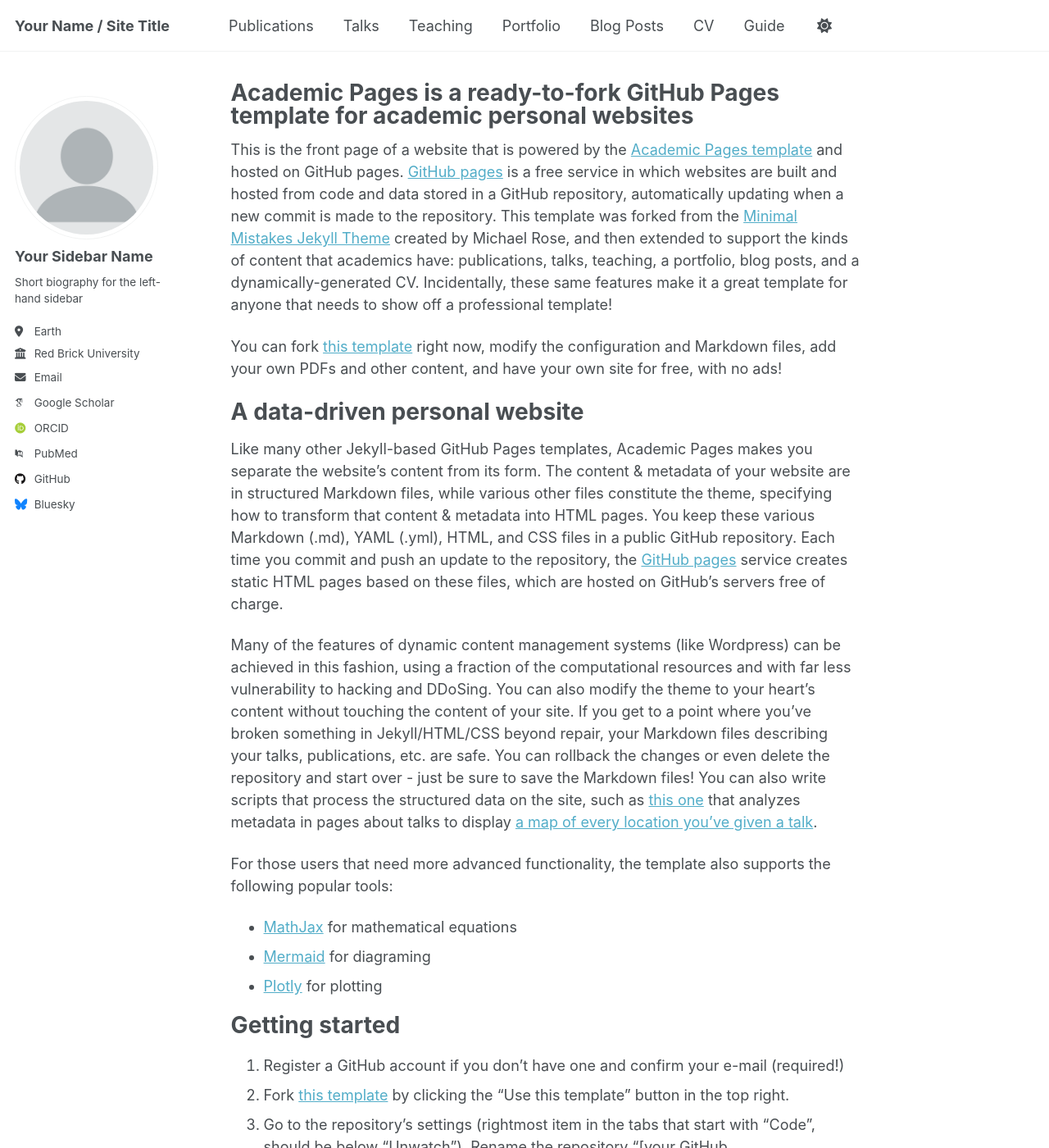
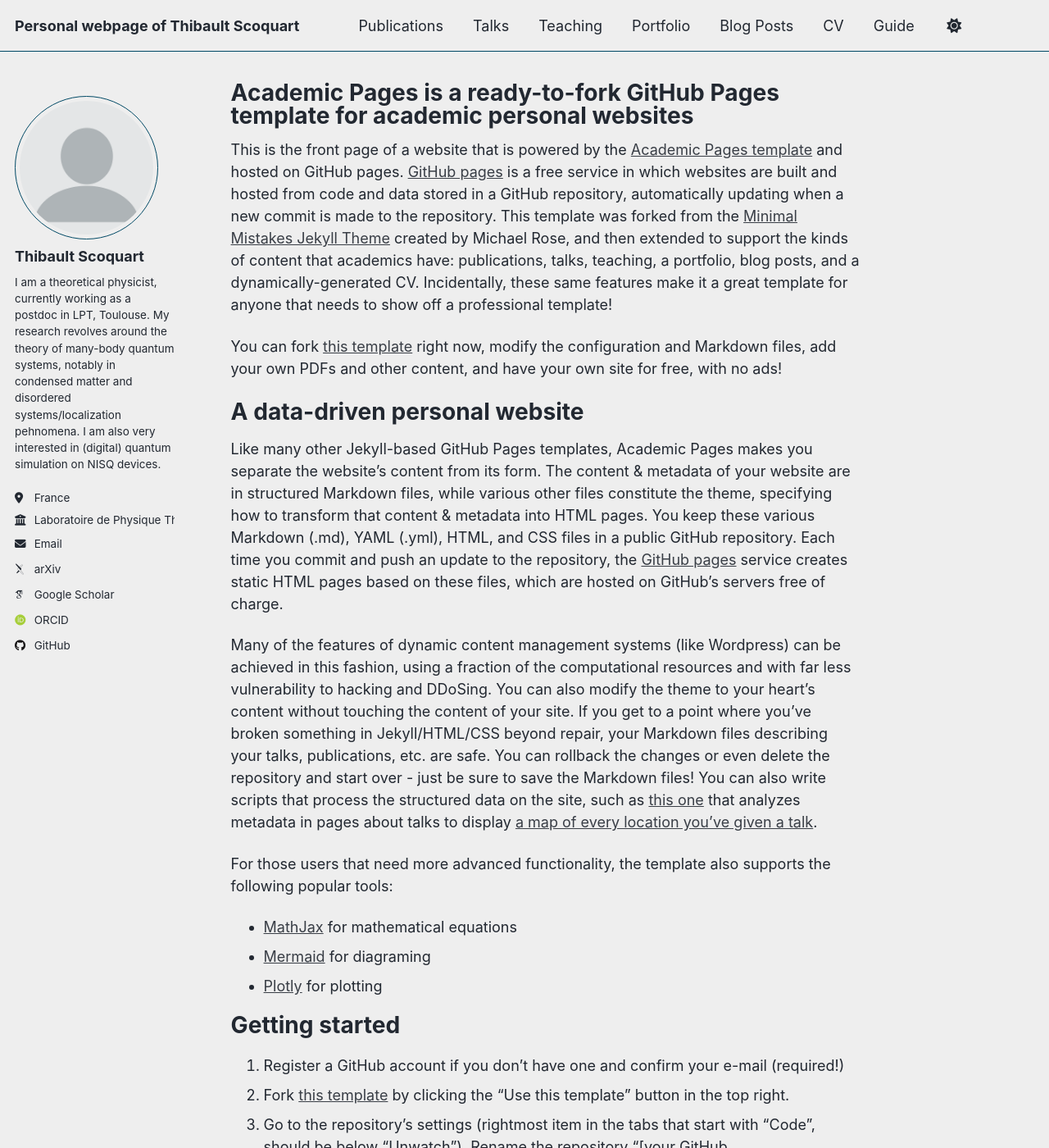
Before and after one commit to thibaultscoquart/thibaultscoquart.github.io, a Jekyll site: the page built from _pages/about.md, in a window 1280 px wide and 1400 px high. Shown: the whole window at 82% size. Built offline with Jekyll 4.4.1, drawn with Linux system fonts in a browser that asks for light colours; some web fonts are replaced; a script that is not in the unit is left out; some of the changed text lies outside the part shown.

Commit message:
Update _config.yml

```diff
--- a/_config.yml
+++ b/_config.yml
@@ -8,15 +8,15 @@
 
 # Basic Site Settings
 locale                   : "en-US"
-site_theme               : "default" # Currently available options are "default", "air"
-title                    : "Your Name / Site Title"
+site_theme               : "air" # Currently available options are "default", "air"
+title                    : "Personal webpage of Thibault Scoquart"
 title_separator          : "-"
-name                     : &name "Your Name"
-description              : &description "Your Name's academic portfolio"   # Update this with a general description of your site, this is the default if not overridden by a page
-url                      : https://academicpages.github.io # The base hostname & protocol for your site e.g. "https://[your GitHub username].github.io",
+name                     : &name "Thibault Scoquart"
+description              : &description "Personal webpage of Thibault Scoquart"   # Update this with a general description of your site, this is the default if not overridden by a page
+url                      : https://thibaultscoquart.github.io # The base hostname & protocol for your site e.g. "https://[your GitHub username].github.io",
                                                            # or if you already have some other page hosted on Github then use "https://[your GitHub username].github.io/[Your Repo Name]"
 baseurl                  : "" # the subpath of your site, e.g. "/blog"
-repository               : "academicpages/academicpages.github.io"
+repository               : "thibaultscoquart/thibaultscoquart.github.io"
 
 # Site Author - The following control what appear as part of the author content on the side bar.
 #               If a field is blank the icon and link will not appear, otherwise it will be shown.
@@ -24,23 +24,23 @@ repository               : "academicpages/academicpages.github.io"
 author:
   # Biographic information
   avatar           : "profile.png"
-  name             : "Your Sidebar Name"
+  name             : "Thibault Scoquart"
   pronouns         : # example: "she/her"
-  bio              : "Short biography for the left-hand sidebar"
-  location         : "Earth"
-  employer         : "Red Brick University"
+  bio              : "I am a theoretical physicist, currently working as a postdoc in LPT, Toulouse. My research revolves around the theory of many-body quantum systems, notably in condensed matter and disordered systems/localization pehnomena. I am also very interested in (digital) quantum simulation on NISQ devices."
+  location         : "France"
+  employer         : "Laboratoire de Physique Théorique, UMR"
   uri              : # URL
-  email            : "none@example.org"
+  email            : "tscoquart@irsamc.ups-tlse.fr"
 
   # Academic websites
   academia         : # URL
-  arxiv            : # URL - Update with the correct link to your profile
-  googlescholar    : "https://scholar.google.com/citations?user=PS_CX0AAAAAJ"
+  arxiv            : "https://arxiv.org/search/cond-mat?searchtype=author&query=Scoquart,+T"
+  googlescholar    : "https://scholar.google.com/citations?user=pn2dVxsAAAAJ&hl=en"
   inspire-hep      : # URL
   impactstory      : # URL
-  orcid            : "https://orcid.org/yourorcidurl"
+  orcid            : "https://orcid.org/0000-0002-0449-6344"
   semantic         : # URL
-  pubmed           : "https://www.ncbi.nlm.nih.gov/pubmed/?term=john+snow"
+  pubmed           : # "https://www.ncbi.nlm.nih.gov/pubmed/?term=john+snow"
   researchgate     : # URL
   scopus           : # URL
 
@@ -48,13 +48,13 @@ author:
   bitbucket        : # Username - Update with your username on the site
   codepen          : # Username
   dribbble         : # Username
-  github           : "academicpages"
+  github           : "scococo"
   kaggle           : # Username
   stackoverflow    : # User number or user number and name (i.e., use "1" or "1/jeff-atwood")
 
   # Social media
   artstation       : # Username
-  bluesky          : "bsky.app" # Replace this with you Bluesky username
+  bluesky          : #"bsky.app" # Replace this with you Bluesky username
   facebook         : # Username
   flickr           : # Username
   foursquare       : # Username
```
